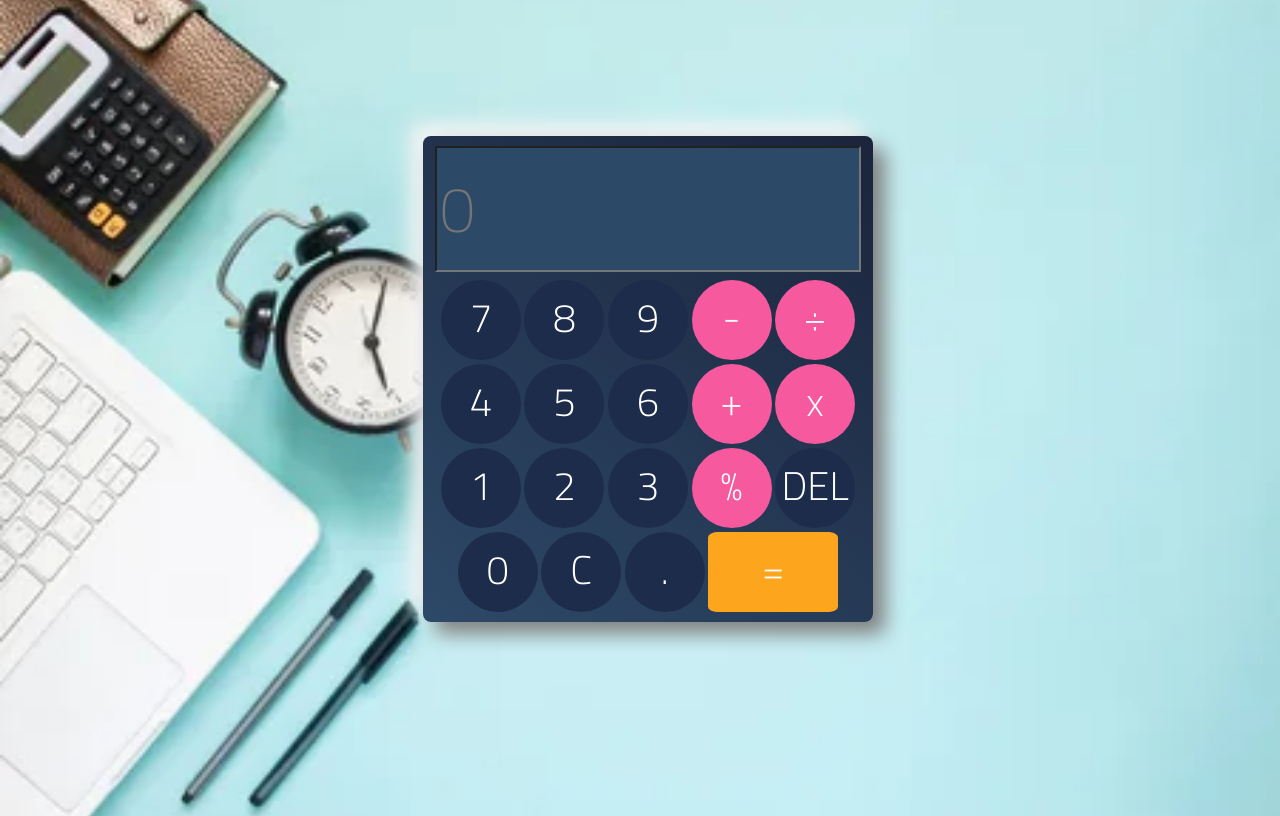
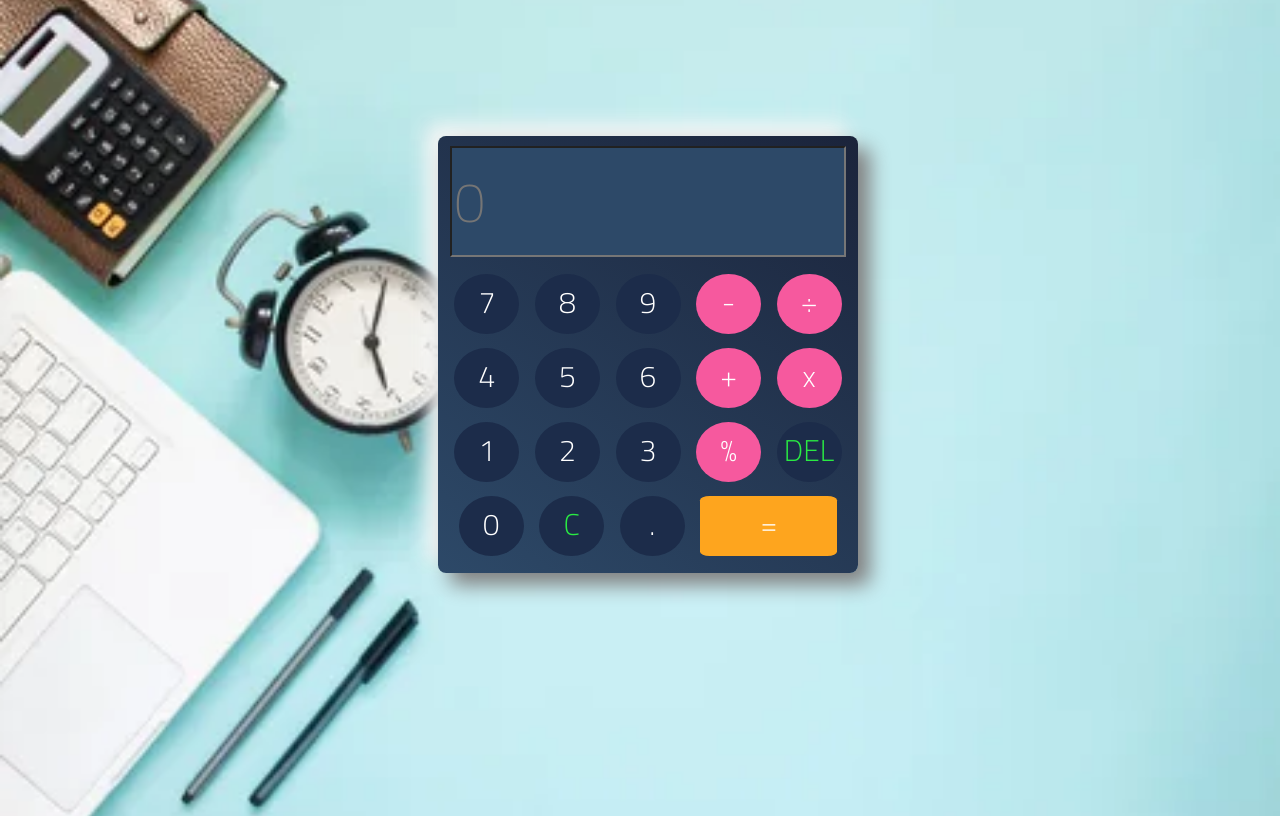
Before and after one commit to danydifilippo/20220916_WP_Calculator, a plain HTML site: page index.html in a window 1280 px wide. Drawn offline with Linux system fonts and the light colour scheme.

Commit message:
add delete
Ho aggiunto la funzione per il Delete

```diff
--- a/css/style.css
+++ b/css/style.css
@@ -16,13 +16,13 @@ main {
 
 .container {
     margin-top: 8em;
-    width: 430px;
+    width: 400px;
     padding: 10px;
     border-radius: 8px;
     box-shadow: 12px 12px 20px gray, -12px -12px 20px whitesmoke;
     display: flex;
     flex-direction: column;
-    gap: 4px;
+    gap: 10px;
     align-items: center;
     background: linear-gradient(35deg, #2d4968, #1b243b);
     text-align: center;
@@ -32,13 +32,13 @@ main {
 }
 
 .btn, .btn_oper {
-    width: 80px;
+    width: 65px;
     height: 50px;
     border-radius: 50%;
-    margin-top: 4px;
+    margin: 7px 6px;
     font-family: 'Cairo', sans-serif;
     font-weight: 300;
-    font-size: 40px;
+    font-size: 30px;
     color: white;
     padding-bottom: 2em;
     padding-top: 0;
@@ -52,22 +52,17 @@ main {
 
 #display {
     width: 97%;
-    font-size: 4em;
+    font-size: 3.5em;
     font-family: 'Cairo', sans-serif;
     font-weight: 200;
     background-color: #2d4968;
     color: white;
 }
 
-#restart, #equal {
-    color: white;
+#equal {
+    width: 137px;
+    background-color: #fea51e;
     border-radius: 7%;
-}
-
-
-#equal {
-    width: 130px;
-    background-color: #fea51e;
 }
 
 #restart {
@@ -90,9 +85,14 @@ main {
     height: 5em;
     width: 20px;
     border: 0;
-    font-size: 1.2em;
+    font-size: 1.8em;
     right: 0.9em;
     color: black;
     font-weight: 200;
     background-color: transparent;
+    color: white;
 }
+
+#Delete, #Restart {
+    color: rgb(42, 234, 67);
+}
--- a/js/index.html
+++ b/index.html
@@ -4,7 +4,7 @@
     <meta charset="UTF-8" />
     <meta http-equiv="X-UA-Compatible" content="IE=edge" />
     <meta name="Calcolatrice con Javascript" content="Calculator in Javascript" />
-    <link rel="stylesheet" href="../css/style.css" />
+    <link rel="stylesheet" href="./css/style.css" />
     <link rel="preconnect" href="https://fonts.googleapis.com" />
     <link rel="preconnect" href="https://fonts.gstatic.com" crossorigin />
     <link href="https://fonts.googleapis.com/css2?family=Cairo:wght@200;300;400;500;600;700&display=swap" rel="stylesheet" />
@@ -39,17 +39,17 @@
             <button class="btn" onclick="n(this.id)" id="2">2</button>
             <button class="btn" onclick="n(this.id)" id="3">3</button>
             <button class="btn_oper" onclick="perc(this.id)" id="%">%</button>
-            <button class="btn" onclick="deleteDel()">DEL</button>
+            <button class="btn" onclick="deleteDel()" id="Delete">DEL</button>
           </div>
           <div class="row4">
             <button class="btn" onclick="n(this.id)" id="0">0</button>
-            <button class="btn" onclick="restartAC()">C</button>
+            <button class="btn" onclick="restartAC()" id="Restart">C</button>
             <button class="btn" onclick="n(this.id)" id=".">.</button>
             <button class="btn" onclick="operation_()" id="equal">=</button>
           </div>
         </div>
       </div>
     </main>
-    <script src="script.js"></script>
+    <script src="./js/script.js"></script>
   </body>
 </html>
--- a/js/script.js
+++ b/js/script.js
@@ -37,3 +37,7 @@ function perc(dato) {
  else if(c==="/") {document.getElementById('display').value=a/((a*b)/100)}
  document.getElementById('disOper').value=''
 }
+
+function deleteDel() {
+    document.getElementById('display').value= document.getElementById('display').value.slice(0,-1);
+ }
```
